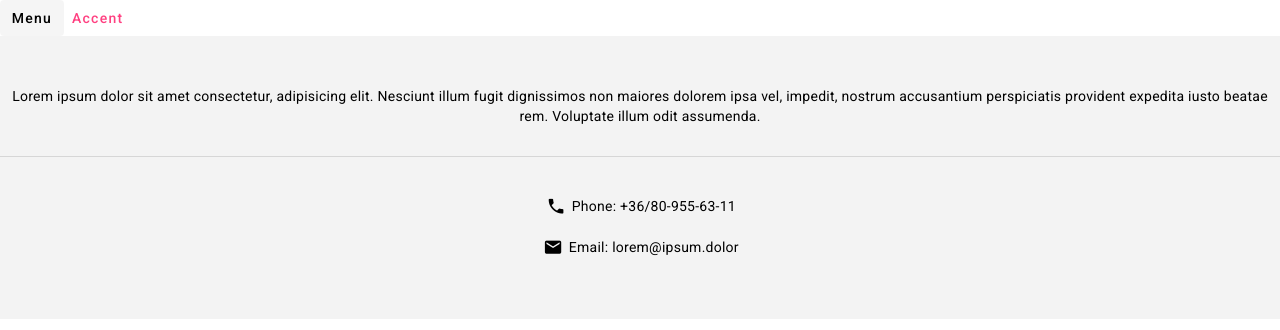
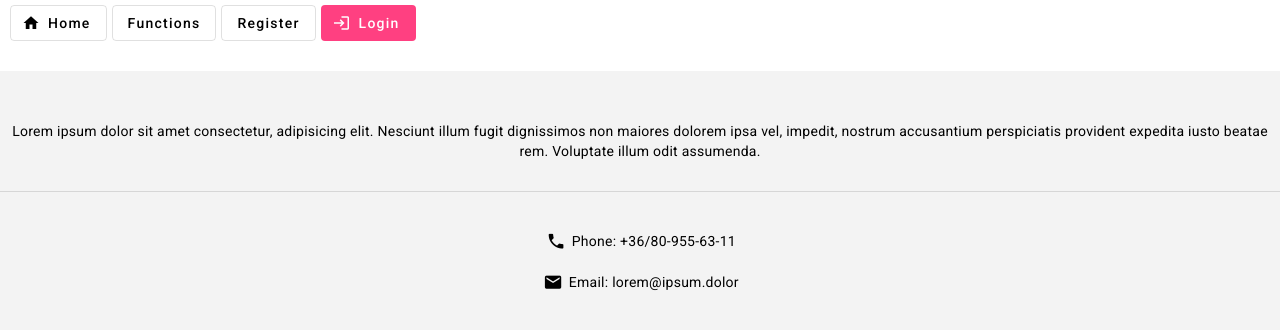
Before and after one commit to siposm/oktatas-frontend-dev, an Angular app in the folder modul-12/myApp/: page / in a window 1280 px wide. Shown: the top 330 px of the page. Built offline with nearby package versions, Linux system fonts and the light colour scheme.

Commit message:
navigation updated

```diff
--- a/modul-12/myApp/src/app/navigation/navigation.component.html
+++ b/modul-12/myApp/src/app/navigation/navigation.component.html
@@ -1,2 +1,18 @@
-<button mat-button>Menu</button>
-<button mat-button color="accent">Accent</button>
+<nav>
+    <button mat-stroked-button>
+        <mat-icon aria-hidden="false" aria-label="Example home icon" fontIcon="home"></mat-icon>
+        Home
+    </button>
+    <button mat-stroked-button [matMenuTriggerFor]="menu">Functions</button>
+    <mat-menu #menu="matMenu">
+        <button mat-menu-item>List Teachers</button>
+        <button mat-menu-item>List Subjects</button>
+    </mat-menu>
+
+
+    <button mat-stroked-button>Register</button>
+    <button mat-flat-button color="accent">
+        <mat-icon aria-hidden="false" aria-label="Example home icon" fontIcon="login"></mat-icon>
+        Login
+    </button>
+</nav>
--- a/modul-12/myApp/src/app/navigation/navigation.component.scss
+++ b/modul-12/myApp/src/app/navigation/navigation.component.scss
@@ -0,0 +1,9 @@
+nav {
+    margin: 5px 10px 30px 10px;
+}
+
+nav {
+    button {
+        margin-right: 5px;
+    }
+}
```
